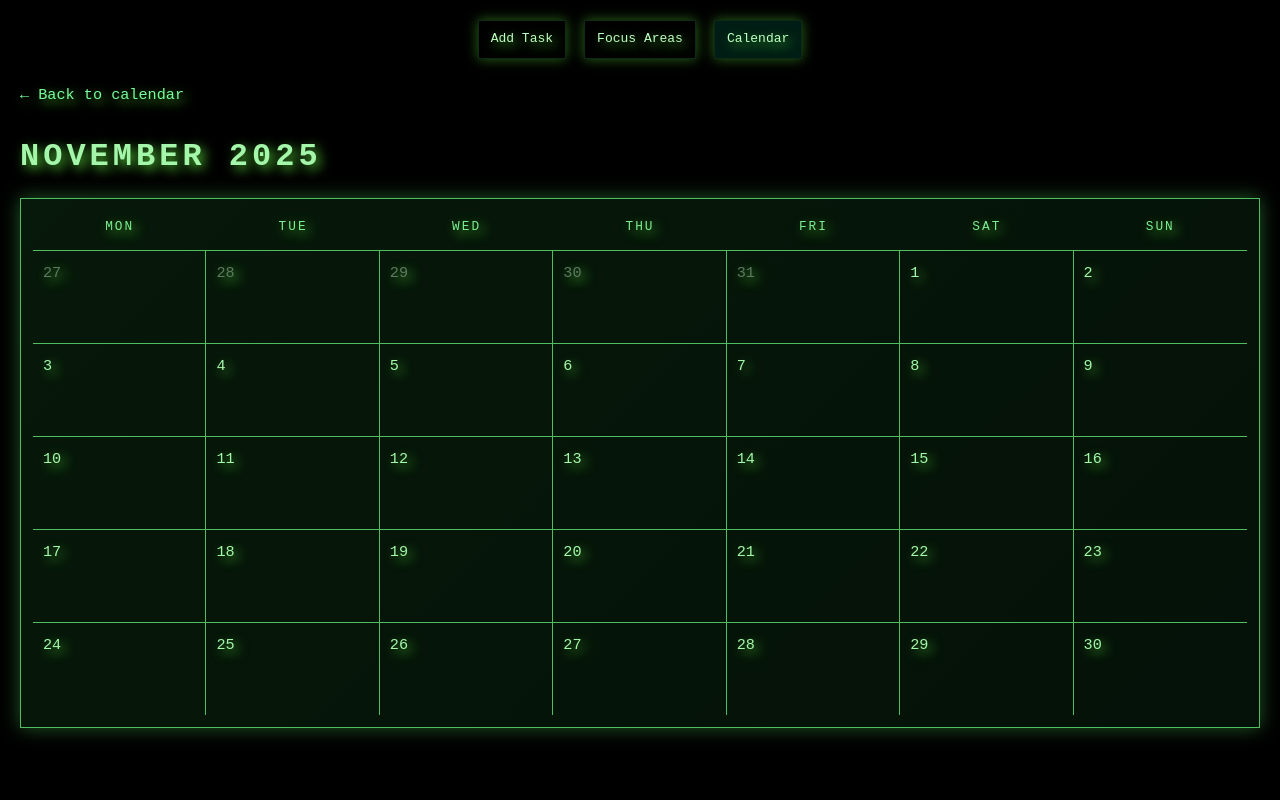
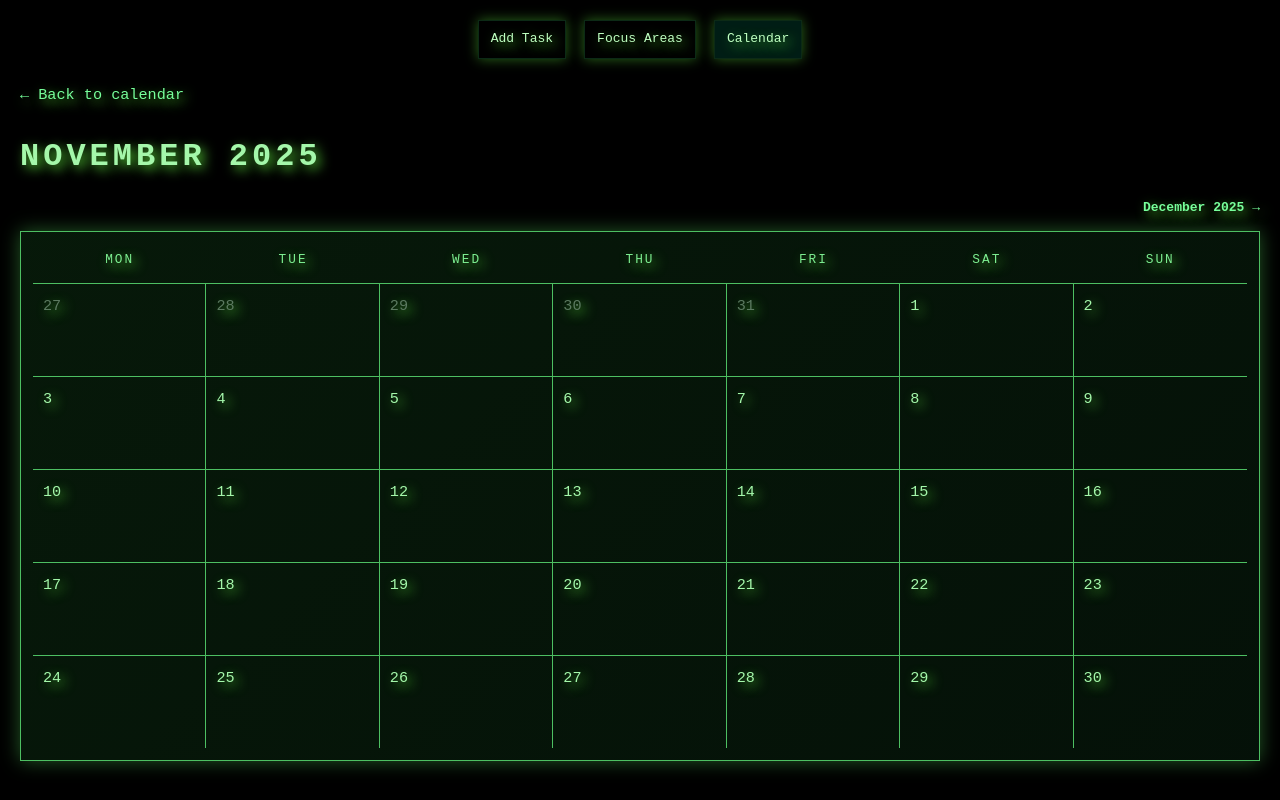
Before and after one commit to WilmerKopernikus/day-planner-matrix, an Angular app: page /calendar/2025/11 in a window 1280 px wide. Built offline with nearby package versions, Linux system fonts and the light colour scheme.

Commit message:
Add Navigation for previous and Next Month

```diff
--- a/src/app/calendar/month-view.component.css
+++ b/src/app/calendar/month-view.component.css
@@ -23,6 +23,36 @@
   margin: 12px 0 16px;
   font-size: 2rem;
   letter-spacing: 4px;
+}
+
+.navigation {
+  display: flex;
+  justify-content: space-between;
+  align-items: center;
+  gap: 12px;
+  margin-bottom: 12px;
+}
+
+.nav-link {
+  display: inline-flex;
+  align-items: center;
+  gap: 8px;
+  color: #77ff9b;
+  text-decoration: none;
+  font-weight: 600;
+}
+
+.nav-link:hover,
+.nav-link:focus-visible {
+  text-decoration: underline;
+}
+
+.nav-link.previous {
+  margin-right: auto;
+}
+
+.nav-link.next {
+  margin-left: auto;
 }
 
 .calendar-surface {
--- a/src/app/calendar/month-view.component.html
+++ b/src/app/calendar/month-view.component.html
@@ -3,20 +3,21 @@
 
   <h1 class="month-title">{{ vm.monthName }}</h1>
 
+  <div class="navigation" *ngIf="vm.previous || vm.next">
+    <a *ngIf="vm.previous" [routerLink]="vm.previous.commands" class="nav-link previous"
+      aria-label="Go to {{ vm.previous.label }}">← {{ vm.previous.label }}</a>
+    <a *ngIf="vm.next" [routerLink]="vm.next.commands" class="nav-link next" aria-label="Go to {{ vm.next.label }}">{{
+      vm.next.label }} →</a>
+  </div>
   <div class="calendar-surface">
     <div class="day-labels" aria-hidden="true">
       <span *ngFor="let label of dayLabels">{{ label }}</span>
     </div>
 
     <div class="date-grid" role="grid" [attr.aria-label]="vm.monthName">
-      <span
-        *ngFor="let cell of vm.cells; trackBy: trackByIndex"
-        class="date-cell"
-        [class.prev-month]="cell.type === 'previous'"
-        [class.next-month]="cell.type === 'next'"
-        role="gridcell"
-        >{{ cell.value }}</span
-      >
+      <span *ngFor="let cell of vm.cells; trackBy: trackByIndex" class="date-cell"
+        [class.prev-month]="cell.type === 'previous'" [class.next-month]="cell.type === 'next'" role="gridcell">{{
+        cell.value }}</span>
     </div>
   </div>
 </section>
--- a/src/app/calendar/month-view.component.ts
+++ b/src/app/calendar/month-view.component.ts
@@ -6,6 +6,11 @@ import { ActivatedRoute, Params, RouterModule } from '@angular/router';
 type MonthCell = {
   value: number;
   type: 'previous' | 'current' | 'next';
+};
+
+type NavigationTarget = {
+  label: string;
+  commands: (string | number)[];
 };
 
 @Component({
@@ -19,6 +24,12 @@ export class MonthViewComponent {
   private readonly route = inject(ActivatedRoute);
   private readonly params = toSignal(this.route.params, { initialValue: this.route.snapshot.params });
   readonly trackByIndex = (index: number) => index;
+
+    private readonly supportedMonths = [
+    { year: 2025, monthIndex: 10 },
+    { year: 2025, monthIndex: 11 },
+    ...Array.from({ length: 12 }, (_, monthIndex) => ({ year: 2026, monthIndex })),
+  ];
 
   readonly monthNames = [
     'January',
@@ -43,6 +54,8 @@ export class MonthViewComponent {
     monthName: string;
     year: number;
     cells: MonthCell[];
+    previous?: NavigationTarget;
+    next?: NavigationTarget;
   } {
     const monthIndex = Number(params['month']) - 1;
     const year = Number(params['year']);
@@ -51,9 +64,11 @@ export class MonthViewComponent {
       return this.buildFallback();
     }
 
-    const isSupportedMonth = (year === 2025 && monthIndex >= 10) || year === 2026;
+    const isSupportedMonth = this.supportedMonths.findIndex(
+      (entry) => entry.year === year && entry.monthIndex === monthIndex,
+    );
 
-    if (!isSupportedMonth) {
+    if (isSupportedMonth === -1) {
       return this.buildFallback();
     }
 
@@ -61,6 +76,7 @@ export class MonthViewComponent {
       monthName: `${this.monthNames[monthIndex]} ${year}`.toUpperCase(),
       year,
       cells: this.buildMonthCells(year, monthIndex),
+      ...this.buildNavigationTargets(year, monthIndex),
     };
   }
 
@@ -100,4 +116,31 @@ export class MonthViewComponent {
 
     return cells;
   }
+  private buildNavigationTargets(year: number, monthIndex: number): {
+    previous?: NavigationTarget;
+    next?: NavigationTarget;
+  } {
+    const currentIndex = this.supportedMonths.findIndex(
+      (entry) => entry.year === year && entry.monthIndex === monthIndex,
+    );
+
+    if (currentIndex === -1) {
+      return {};
+    }
+
+    const previousEntry = this.supportedMonths[currentIndex - 1];
+    const nextEntry = this.supportedMonths[currentIndex + 1];
+
+    return {
+      previous: previousEntry ? this.createNavigationTarget(previousEntry) : undefined,
+      next: nextEntry ? this.createNavigationTarget(nextEntry) : undefined,
+    };
+  }
+
+  private createNavigationTarget(entry: { year: number; monthIndex: number }): NavigationTarget {
+    return {
+      label: `${this.monthNames[entry.monthIndex]} ${entry.year}`,
+      commands: ['/calendar', entry.year, entry.monthIndex + 1],
+    };
+  }
 }
```
